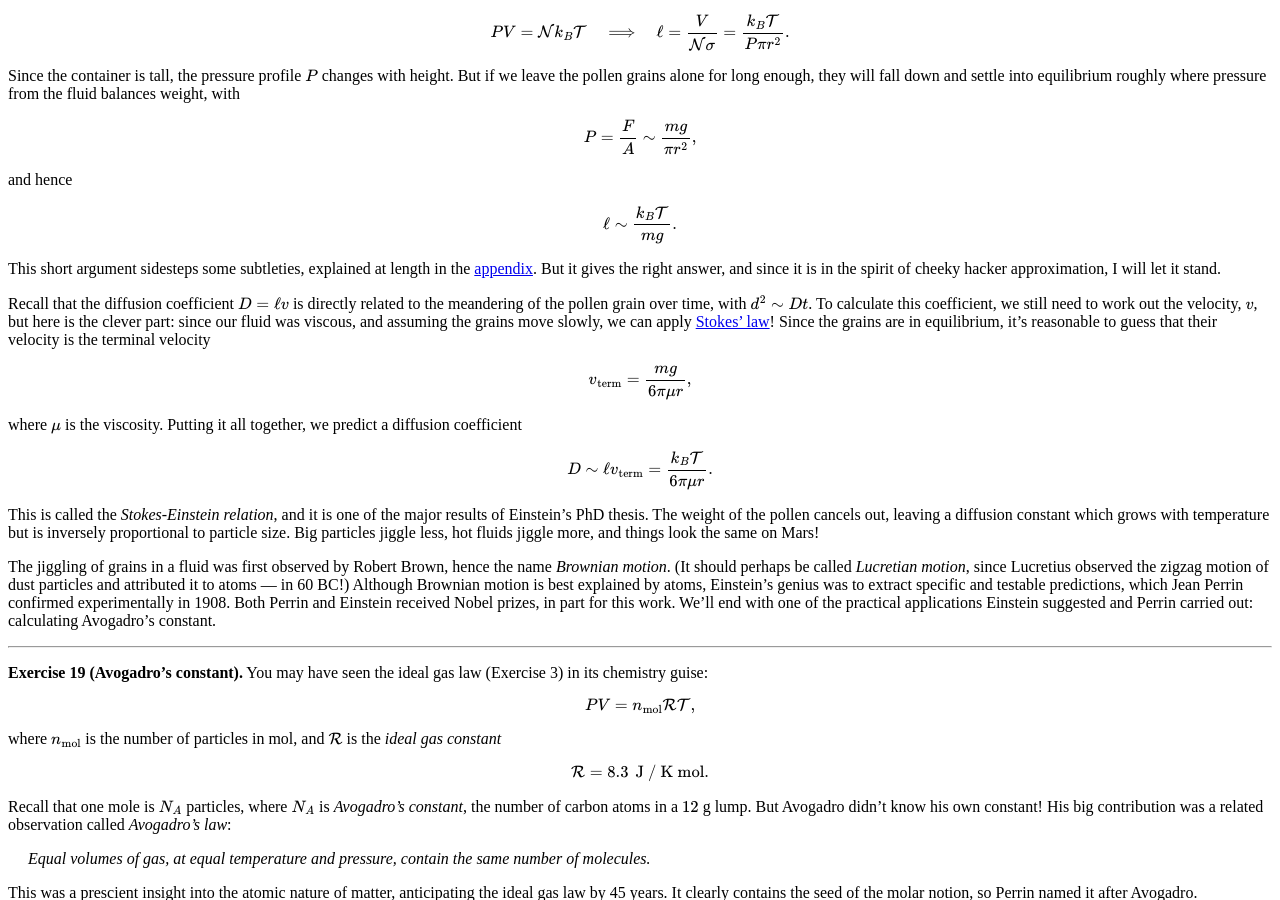
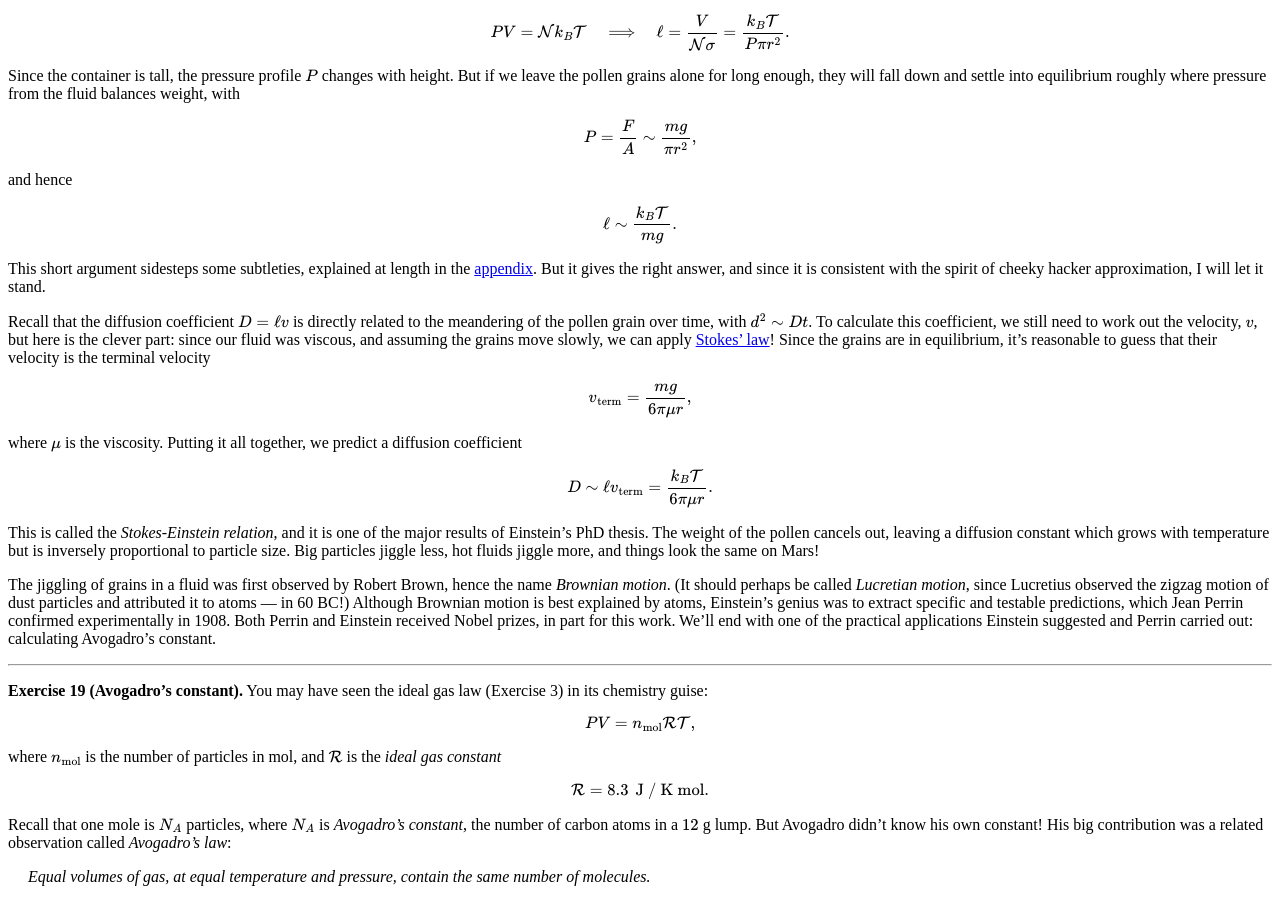
Before and after one commit to hapax/hapax.github.io, a Jekyll site: the page built from _posts/2020-02-24-napkin-hacks.md, in a window 1280 px wide and 900 px high, scrolled down 27420 px. Built offline with Jekyll 4.4.1, drawn with Linux system fonts in a browser that asks for light colours; our own code applies the rules of GitHub Pages for plain Markdown files; formulas are drawn with MathJax 3; a script that is not in the unit is left out.

Commit message:
Update 2020-02-24-napkin-hacks.md

```diff
--- a/_posts/2020-02-24-napkin-hacks.md
+++ b/_posts/2020-02-24-napkin-hacks.md
@@ -1852,7 +1852,7 @@ $$
 
 This short argument sidesteps some subtleties, explained at length in the
 [appendix]({{hapax.github.io}}/assets/napkin-hacks-appendix/#sec-2-1).
-But it gives the right answer, and since it is in the spirit of cheeky
+But it gives the right answer, and since it is consistent with the spirit of cheeky
 hacker approximation, I will let it stand.
 
 Recall that the diffusion coefficient $D = \ell v$ is directly related
```
